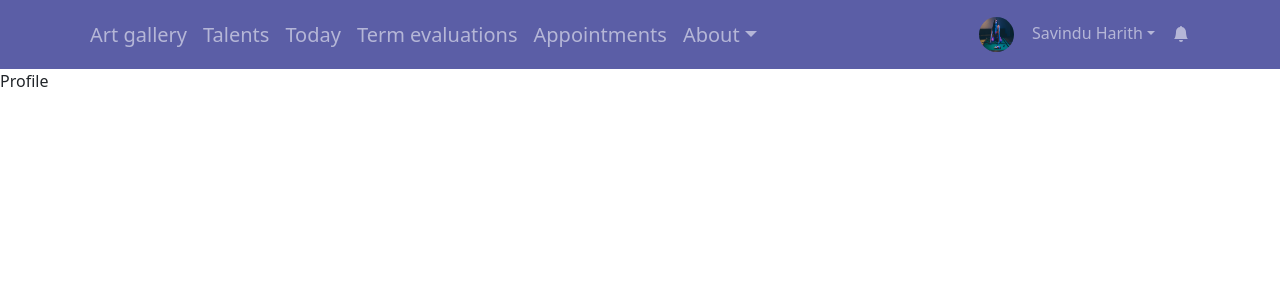
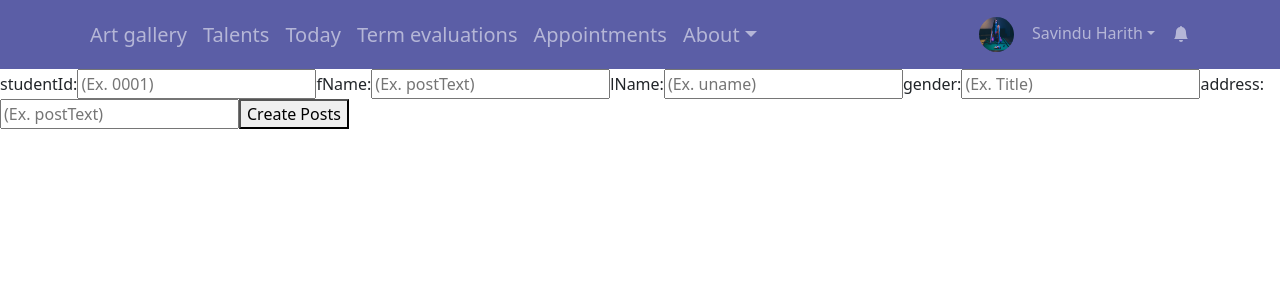
Before and after one commit to shiran2019/Student, a React (Create React App) app: page / in a window 1280 px wide. Shown: the top 300 px of the page. Built offline with nearby package versions, Linux system fonts and the light colour scheme.

Commit message:
make registration form and connect it to the backend server

```diff
--- a/package.json
+++ b/package.json
@@ -12,8 +12,10 @@
     "@testing-library/jest-dom": "^5.16.5",
     "@testing-library/react": "^13.4.0",
     "@testing-library/user-event": "^13.5.0",
+    "axios": "^1.4.0",
     "bootstrap": "^5.3.0-alpha3",
     "bootstrap-icons": "^1.10.5",
+    "formik": "^2.4.0",
     "react": "^18.2.0",
     "react-bootstrap": "^2.7.4",
     "react-dom": "^18.2.0",
--- a/src/pages/Profile.jsx
+++ b/src/pages/Profile.jsx
@@ -1,7 +1,8 @@
 import React from 'react'
+import StdReg from './Registr'
 
 export default function Profile() {
   return (
-    <div>Profile</div>
+    <div><StdReg/></div>
   )
 }
--- a/src/pages/Registr.jsx
+++ b/src/pages/Registr.jsx
@@ -1,8 +1,44 @@
-import React from 'react'
+import React from 'react';
+import { Formik, Form, Field, ErrorMessage } from 'formik';
+import axios from "axios";
+import { useNavigate } from 'react-router-dom';
 
-export default function Registr() {
+export default function StdReg() {
+  const navigate = useNavigate();
+
+    const initialValues ={
+        studentId:"",
+        fName:"",
+        lName:"",
+        gender:"",
+        address:"",
+
+    }
+    const onSubmit =(data) =>{
+        //console.log(data);
+        axios.post("http://localhost:3001/students", data).then((response) => {
+          navigate('/');
+    });
+
+    }
   return (
-    <div>Registr</div>
-  )
+    <div className="createPostPage">
+      <Formik initialValues={initialValues} onSubmit={onSubmit}>
+        <Form>
+          <label>studentId: </label>
+          <Field id="inputCreatePost" name="studentId" placeholder="(Ex. 0001)" />
+          <label>fName: </label>
+          <Field id="inputCreatePost" name="fName" placeholder="(Ex. postText)" />
+          <label> lName: </label>
+          <Field id="inputCreatePost" name="lName" placeholder="(Ex. uname)" />
+          <label> gender: </label>
+          <Field id="inputCreatePost" name="gender" placeholder="(Ex. Title)" />
+          <label>address: </label>
+          <Field id="inputCreatePost" name="address" placeholder="(Ex. postText)" />
+
+          <button type="submit"> Create Posts</button>
+        </Form>
+      </Formik>
+    </div>
+  );
 }
-;
```
Also changed, not shown: 1 other file (tests, documents, lock files or other folders).
